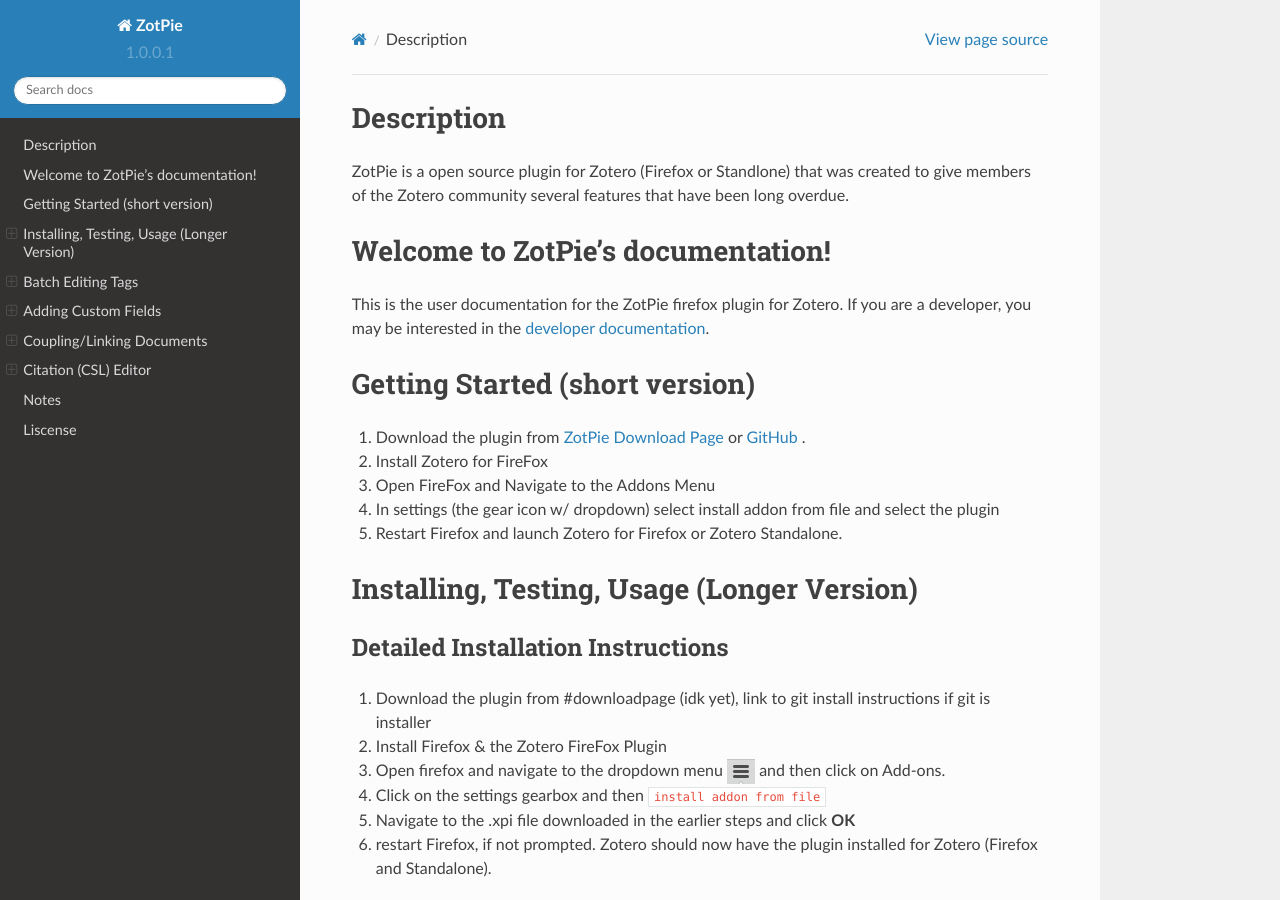
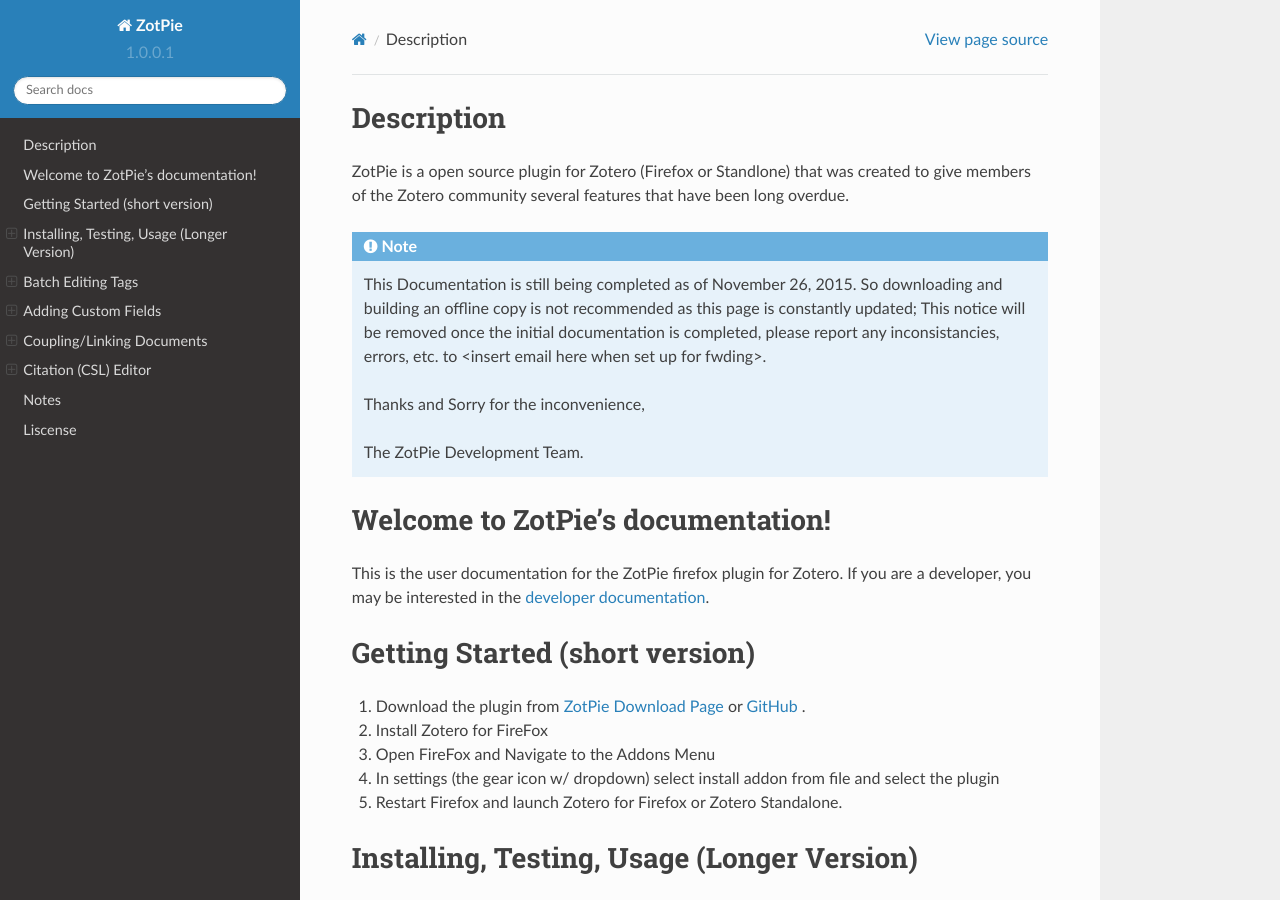
Before and after one commit to persa188/docs, a Sphinx documentation site: the page built from source/index.rst, in a window 1280 px wide and 900 px high. Built offline with Sphinx 7.4.7 and the Read the Docs theme 2.0.0, drawn with Linux system fonts in a browser that asks for light colours.

Commit message:
added disclaimer to description

```diff
--- a/source/index.rst
+++ b/source/index.rst
@@ -6,6 +6,13 @@
 Description
 ============
 ZotPie is a open source plugin for Zotero (Firefox or Standlone) that was created to give members of the Zotero community several features that have been long overdue.
+
+.. note::
+	This Documentation is still being completed as of November 26, 2015. So downloading and building an offline copy is not recommended as this page is constantly updated; This notice will be removed once the initial documentation is completed, please report any inconsistancies, errors, etc. to <insert email here when set up for fwding>.
+
+	Thanks and Sorry for the inconvenience,
+
+	The ZotPie Development Team.
 
 Welcome to ZotPie's documentation!
 ==================================
```
Also changed, not shown: source/index_dev.rst (+7 -0 lines), 8 other files.
